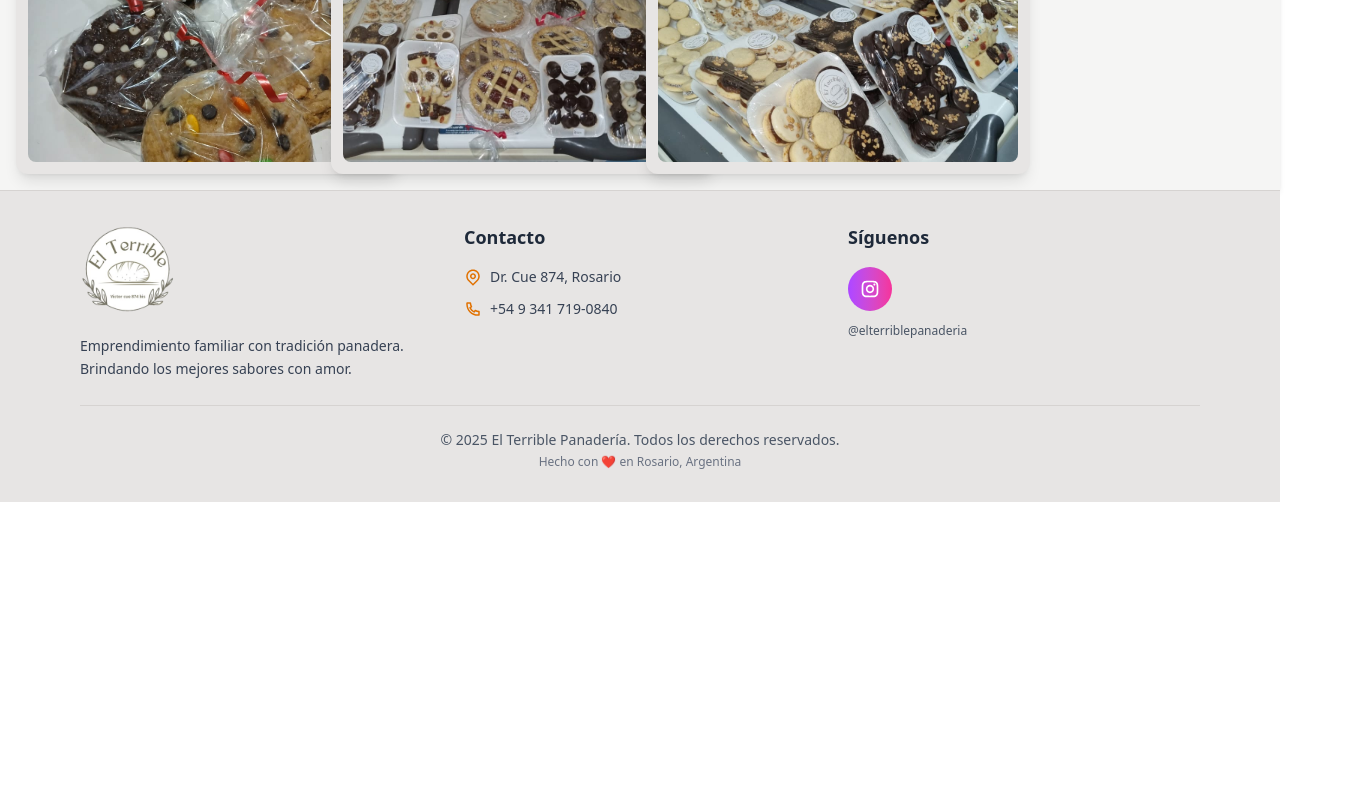
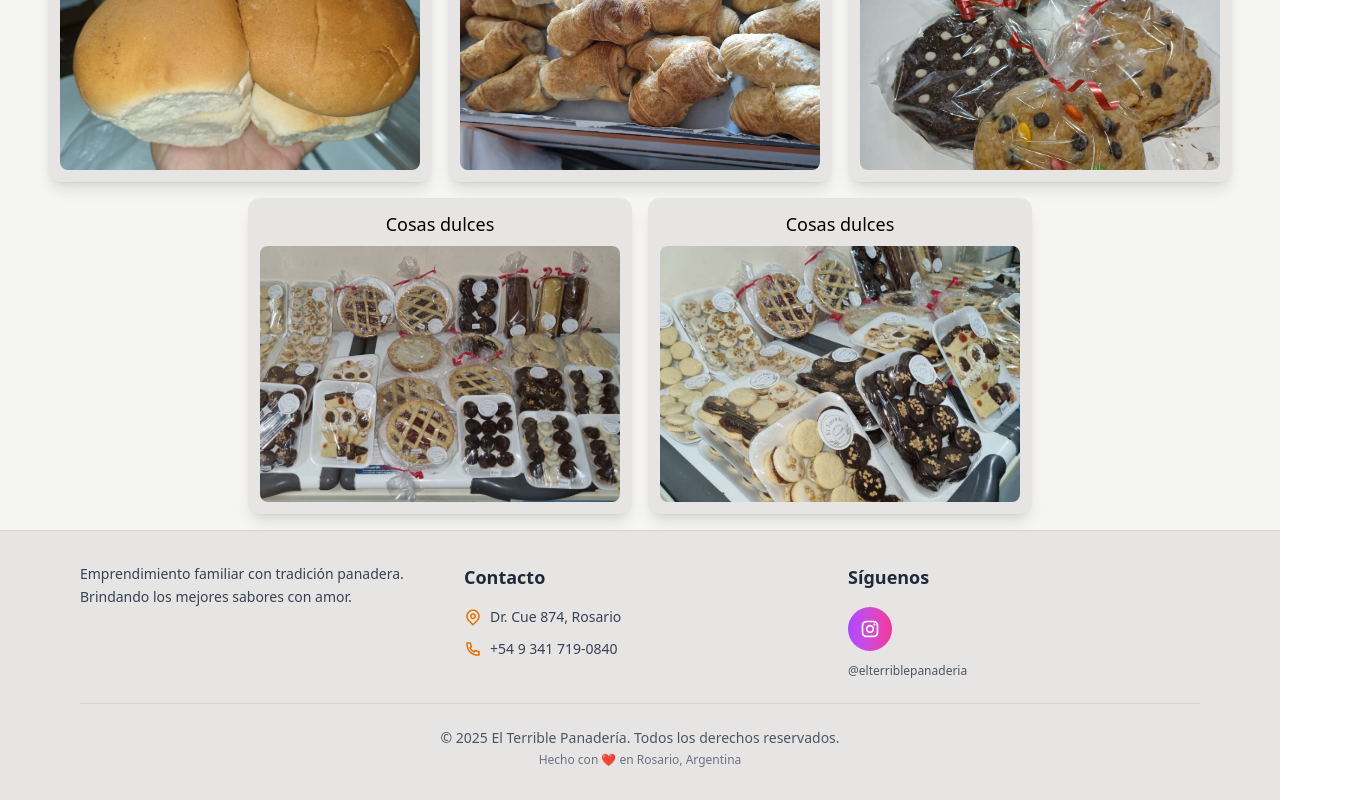
Before and after one commit to laureanojuarez/elterriblepanaderia, a React (Vite) app: page /productos in a window 1280 px wide. Shown: the part 994-1794 px from the top of the page, 1345 px wide, since content can reach past the window. Before the commit the page ends 1496 px from the top, so only its background shows below. Built offline with nearby package versions, Linux system fonts and the light colour scheme.

Commit message:
refactor: replace ProductGrid with ProductFlex and update layout in AllProducts; remove unused ProductGrid component

```diff
--- a/src/components/Footer/Footer.tsx
+++ b/src/components/Footer/Footer.tsx
@@ -11,11 +11,6 @@ export const Footer = () => {
         <div className="grid grid-cols-1 md:grid-cols-3 gap-8 items-start">
           {/* Logo y descripción */}
           <div className="flex flex-col items-center md:items-start">
-            <img
-              src={logo_elterrible}
-              alt="El Terrible Panadería"
-              className="w-24 h-auto mb-4"
-            />
             <p className="text-gray-700 text-sm text-center md:text-left leading-relaxed">
               Emprendimiento familiar con tradición panadera. Brindando los
               mejores sabores con amor.
--- a/src/components/Header/Logo.tsx
+++ b/src/components/Header/Logo.tsx
@@ -9,15 +9,15 @@ export const Logo = ({ isScrolled }: LogoProps) => {
   return (
     <Link
       to="/"
-      className={`absolute top-1
+      className={`absolute
         flex justify-center items-center
-        transition-all duration-700 z-50`}
+        transition-all duration-1000 z-50 ${isScrolled ? "top-1" : "top-30"}`}
     >
       <img
         src={logoPanaderia}
         alt="Logo de la panadería"
-        className={` transition-all duration-700 ${
-          isScrolled ? "w-24" : "w-18"
+        className={` transition-all duration-1000 ${
+          isScrolled ? "w-24" : "w-50"
         } `}
       />
     </Link>
--- a/src/components/Header/Navbar/Navbar.tsx
+++ b/src/components/Header/Navbar/Navbar.tsx
@@ -16,8 +16,8 @@ export const Navbar = ({ isScrolled }: NavbarProps) => {
         type="button"
         onClick={() => setOpen(!open)}
         aria-label="Abrir menú"
-        className={`md:hidden text-gray-800 fixed right-4 z-50 transition-all duration-300 ${
-          isScrolled ? "top-4" : "top-6"
+        className={`md:hidden text-gray-800 fixed right-4 z-50 transition-all duration-700 ${
+          isScrolled ? "top-4" : "top-8"
         }`}
       >
         {open ? <RiCloseLine size={24} /> : <RiMenu3Line size={24} />}
--- a/src/components/Products/AllProducts.tsx
+++ b/src/components/Products/AllProducts.tsx
@@ -1,11 +1,11 @@
 import { products } from "../../mock/products";
-import { ProductGrid } from "./ProductGrid";
+import { ProductFlex } from "./ProductFlex";
 
 export const AllProducts: React.FC = () => {
   return (
     <section className="flex flex-col w-full p-4 gap-4 bg-stone-100">
       <h1 className="text-3xl font-bold text-center">Todos los Productos</h1>
-      <ProductGrid products={products} />
+      <ProductFlex products={products} />
     </section>
   );
 };
--- a/src/components/Products/FeaturedProducts.tsx
+++ b/src/components/Products/FeaturedProducts.tsx
@@ -9,7 +9,7 @@ export const FeaturedProducts: React.FC = () => {
       <h2 className="text-2xl font-semibold text-center">
         Productos Destacados
       </h2>
-      <div className="flex flex-wrap justify-center gap-4 w-full max-w-5xl">
+      <div className="flex flex-wrap justify-center gap-4 w-full ">
         {products.slice(0, 3).map((product) => (
           <ProductCard key={product.id} {...product} />
         ))}
--- a/src/components/Products/ProductCard.tsx
+++ b/src/components/Products/ProductCard.tsx
@@ -11,7 +11,7 @@ export const ProductCard: React.FC<ProductCardProps> = ({
   desc,
 }) => {
   return (
-    <div className="bg-stone-200 flex flex-col gap-2 p-3 rounded-xl shadow-lg transition-shadow duration-300 hover:shadow-2xl w-72 md:w-96 flex-shrink-0">
+    <div className="bg-stone-200 flex flex-col gap-2 p-3 rounded-xl shadow-lg transition-shadow duration-300 hover:shadow-2xl w-56 md:w-96 flex-shrink-0">
       <h2 className="text-sm md:text-lg font-light text-center">{name}</h2>
       <img
         src={img}
--- a/src/components/Products/ProductGrid.tsx
+++ b/src/components/Products/ProductFlex.tsx
@@ -1,3 +1,4 @@
+import { products } from "../../mock/products";
 import { ProductCard } from "./ProductCard";
 
 interface Product {
@@ -12,12 +13,9 @@ interface ProductGridProps {
   columns?: string;
 }
 
-export const ProductGrid: React.FC<ProductGridProps> = ({
-  products,
-  columns = "grid-cols-2",
-}) => {
+export const ProductFlex: React.FC<ProductGridProps> = () => {
   return (
-    <div className={`grid ${columns} gap-3 md:grid-cols-3 lg:grid-cols-4`}>
+    <div className={`flex flex-wrap justify-center gap-4`}>
       {products.map((product) => (
         <ProductCard key={product.id} {...product} />
       ))}
```
